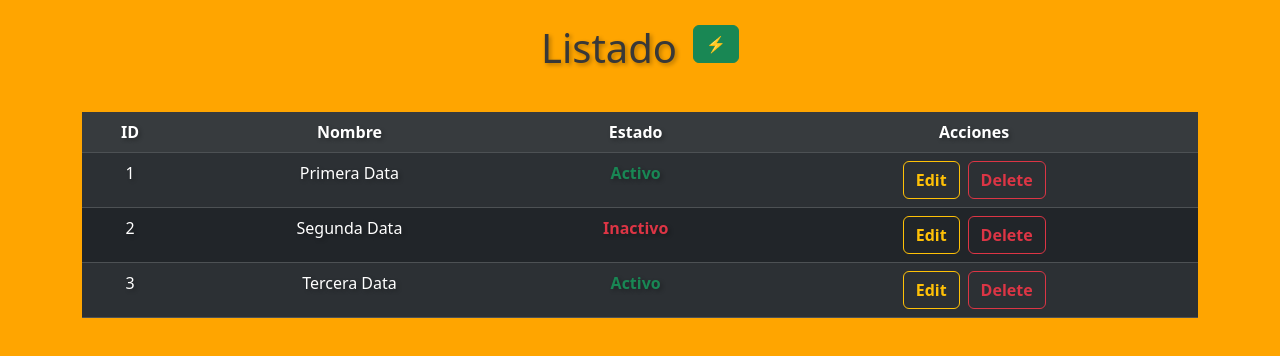
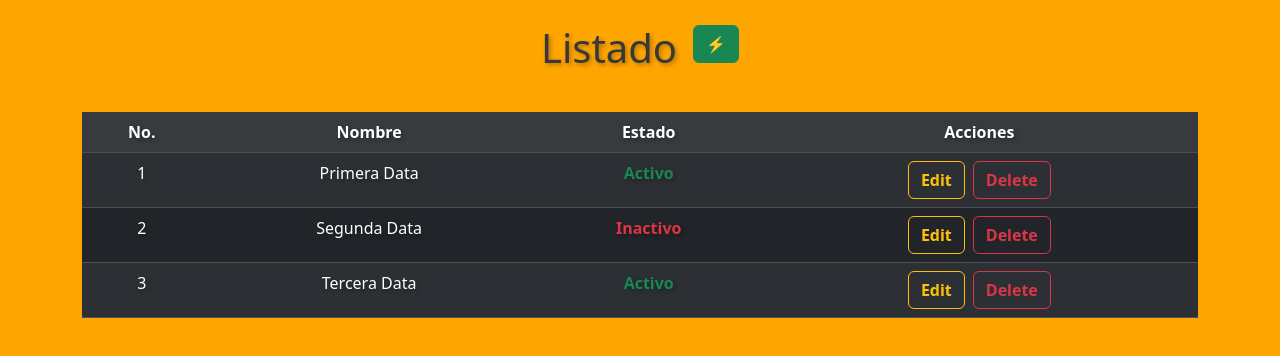
Before and after one commit to RDPA-GitHub/TodoList-Vue, a Vue app: page / in a window 1280 px wide. Shown: the top 356 px of the page. Built offline with nearby package versions, Linux system fonts and the light colour scheme; data requests are answered from the project's data file.

Commit message:
Actualizacion del proyecto, Fecha: 13/02/2024

```diff
--- a/src/App.vue
+++ b/src/App.vue
@@ -17,9 +17,9 @@
             <thead class="table-active">
               <tr class="text-center">
 
-                <th>ID</th>
+                <th>No.</th>
                 <th>Nombre</th>
-                <th>Alias </th>
+                <th>Nombre de Usuario</th>
 
               </tr>
             </thead>
@@ -42,7 +42,7 @@
             <thead class="table-active">
               <tr class="text-center">
 
-                <th>ID</th>
+                <th>No.</th>
                 <th>Nombre</th>
                 <th>Estado</th>
                 <th>Acciones</th>
@@ -73,9 +73,6 @@
       </div>
 
     </div>
-
-
-
 
   </div>
 </template>
```
